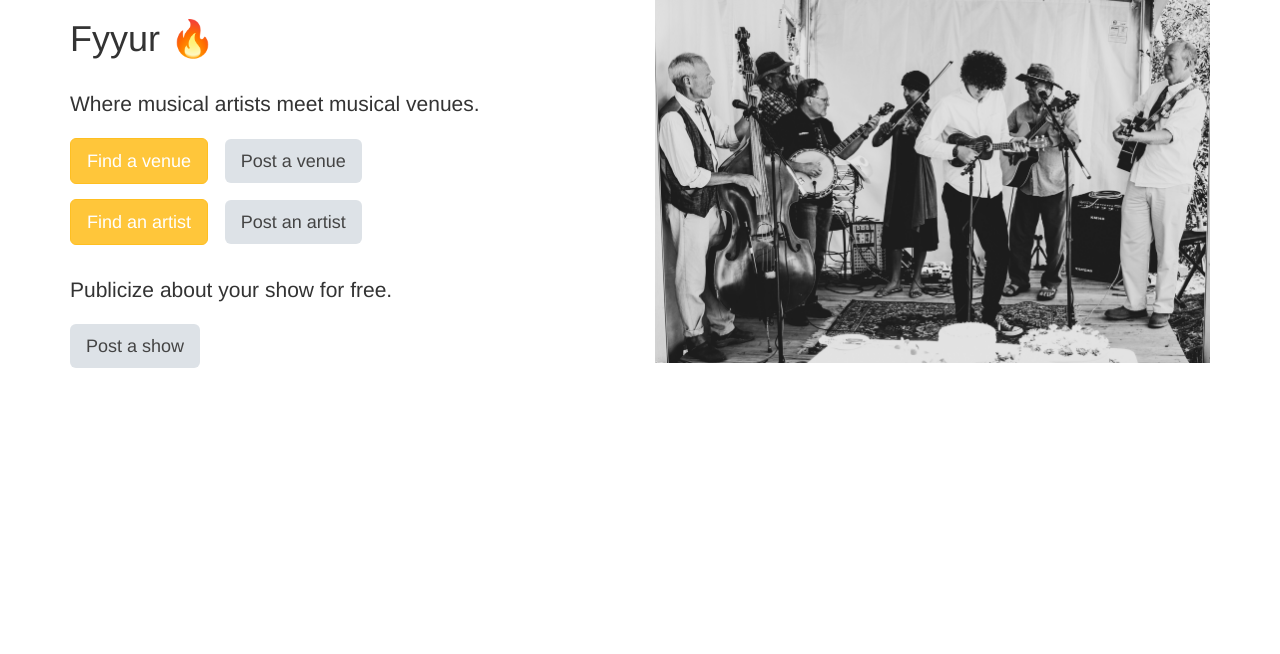
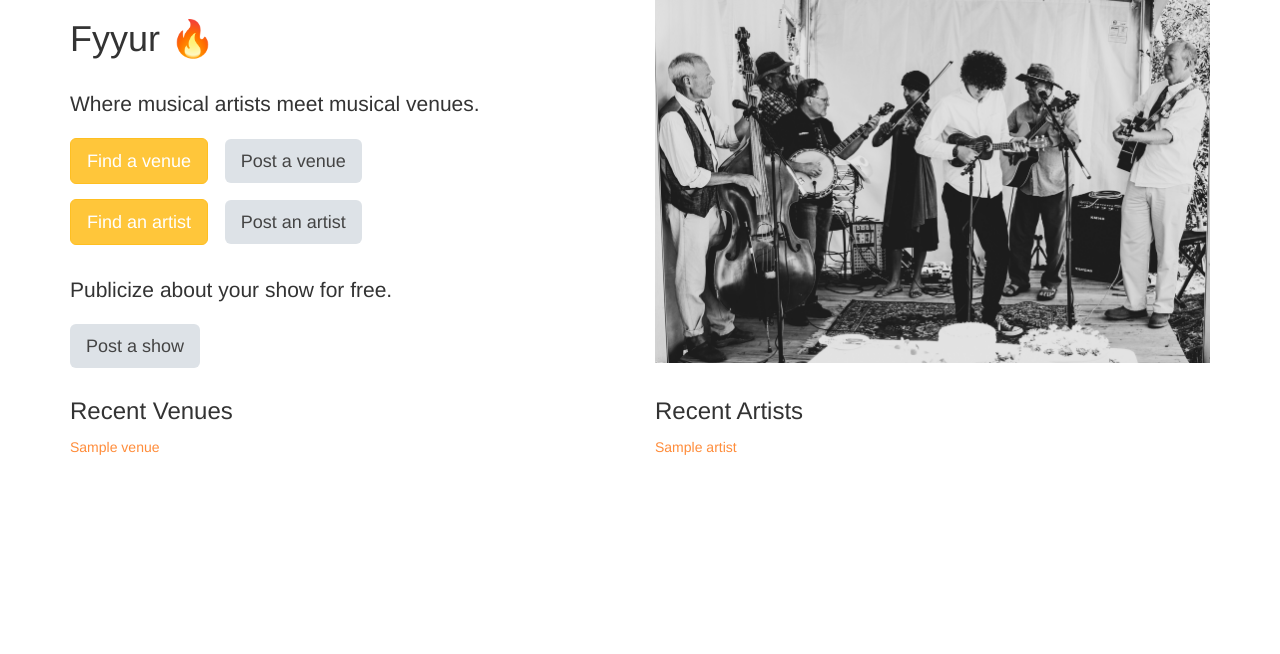
Before and after one commit to wangy754/fullstackproject1, a Flask app: page / in a window 1280 px wide. Shown: the part 81-735 px from the top of the page. Run offline with Flask 2, Linux system fonts and the light colour scheme; tables that the repository leaves empty hold one stand-in row (values such as "Sample post"); some libraries are stand-ins or nearby versions.

Commit message:
added all the packages in the file requirements.txt, used Flaskform to validate input data, used JOIN in the query execution

```diff
--- a/starter_code/app.py
+++ b/starter_code/app.py
@@ -5,7 +5,15 @@
 #import json
 import dateutil.parser
 import babel
-from flask import Flask, render_template, request, Response, flash, redirect, url_for
+from flask import (
+  Flask,
+  render_template,
+  request,
+  Response,
+  flash,
+  redirect,
+  url_for
+)
 from flask_moment import Moment
 from flask_sqlalchemy import SQLAlchemy
 import logging
@@ -14,7 +22,7 @@ from flask_wtf import Form
 from forms import *
 from flask_migrate import Migrate
 from models import *
-from sqlalchemy import func
+from sqlalchemy import func, desc
 
 
 #----------------------------------------------------------------------------#
@@ -37,7 +45,9 @@ app.jinja_env.filters['datetime'] = format_datetime
 
 @app.route('/')
 def index():
-  return render_template('pages/home.html')
+  venues = Venue.query.order_by(desc(Venue.id)).limit(10).all()
+  artists = Artist.query.order_by(desc(Artist.id)).limit(10).all()
+  return render_template('pages/home.html', venues=venues, artists=artists)
 
 
 #  Venues
@@ -45,10 +55,7 @@ def index():
 
 @app.route('/venues')
 def venues():
-  # TODO: replace with real venues data.
-  #       num_shows should be aggregated based on number of upcoming shows per venue.
   data = []
-  #all_locations = Venue.query.group_by(Venue.city, Venue.state).all()
   all_locations = Venue.query.with_entities(Venue.city, Venue.state, func.count(Venue.id)).group_by(Venue.city, Venue.state).all()
 
   for location in all_locations:
@@ -72,7 +79,7 @@ def venues():
 
 @app.route('/venues/search', methods=['POST'])
 def search_venues():
-  # TODO: implement search on artists with partial string search. Ensure it is case-insensitive.
+  # implement search on artists with partial string search. Ensure it is case-insensitive.
   # seach for Hop should return "The Musical Hop".
   # search for "Music" should return "The Musical Hop" and "Park Square Live Music & Coffee"
   q = request.form.get('search_term', '')
@@ -88,32 +95,35 @@ def search_venues():
 @app.route('/venues/<int:venue_id>')
 def show_venue(venue_id):
   # shows the venue page with the given venue_id
-  # TODO: replace with real venue data from the venues table, using venue_id
+
   venue = Venue.query.get(venue_id)
   if not venue:
     return render_template('errors/404.html')
-  shows = Show.query.filter_by(venue_id = venue_id)
-  if not shows:
-    return render_template('errors/404.html')
-  upcoming_query = []
-  past_query = []
-  upcoming_number = 0
-  past_number = 0
-  for show in shows:
-    artist = Artist.query.get(show.artist_id)
+
+  upcoming_shows_query = db.session.query(Show).join(Artist).filter(Show.venue_id==venue_id).filter(Show.start_time>datetime.now()).all()
+  past_shows_query = db.session.query(Show).join(Artist).filter(Show.venue_id==venue_id).filter(Show.start_time<datetime.now()).all()
+
+  upcoming_shows = []
+  past_shows = []
+  for show in upcoming_shows_query:
     temp = {
       "venue_id": venue_id,
-      "artist_id": artist.id,
-      "artist_name": artist.name,
-      "artist_image_link": artist.image_link,
+      "artist_id": show.artist_id,
+      "artist_name": show.artist.name,
+      "artist_image_link": show.artist.image_link,
       "start_time": str(show.start_time)
     }
-    if show.start_time > datetime.now():
-      upcoming_query.append(temp)
-      upcoming_number += 1
-    else:
-      past_query.append(temp)
-      past_number += 1
+    upcoming_shows.append(temp)
+
+  for show in past_shows_query:
+    temp = {
+      "venue_id": venue_id,
+      "artist_id": show.artist_id,
+      "artist_name": show.artist.name,
+      "artist_image_link": show.artist.image_link,
+      "start_time": str(show.start_time)
+    }
+    past_shows.append(temp)
 
   data={
     "id": venue.id,
@@ -128,10 +138,10 @@ def show_venue(venue_id):
     "seeking_talent": venue.seeking_talent,
     "seeking_description": venue.seeking_description,
     "image_link": venue.image_link,
-    "past_shows": past_query,
-    "upcoming_shows": upcoming_query,
-    "past_shows_count": past_number,
-    "upcoming_shows_count": upcoming_number,
+    "past_shows": past_shows,
+    "upcoming_shows": upcoming_shows,
+    "past_shows_count": len(past_shows),
+    "upcoming_shows_count": len(upcoming_shows) ,
   }
 
   return render_template('pages/show_venue.html', venue=data)
@@ -146,41 +156,46 @@ def create_venue_form():
 
 @app.route('/venues/create', methods=['POST'])
 def create_venue_submission():
-  # TODO: insert form data as a new Venue record in the db, instead
-  # TODO: modify data to be the data object returned from db insertion
 
-  try:
-    name1 = request.form['name']
-    city1= request.form['city']
-    state1 = request.form['state']
-    address1 = request.form['address']
-    phone1 = request.form['phone']
-    genres1 = request.form.getlist('genres')
-    facebook_link1 = request.form['facebook_link']
-    image_link1 = request.form['image_link']
-    website1 = request.form['website_link']
-    seeking_talent1 = True if 'seeking_talent' in request.form else False
-    seeking_description1 = request.form['seeking_description']
-    venue = Venue(name=name1, city=city1, state=state1, address=address1, phone=phone1, genres=genres1,
-      facebook_link=facebook_link1, image_link=image_link1,
-      website=website1, seeking_talent=seeking_talent1, seeking_description=seeking_description1)
-    db.session.add(venue)
-    db.session.commit()
-    # on successful db insert, flash success
-    flash('Venue ' + request.form['name'] + ' was successfully listed!')
-  except:
-    db.session.rollback()
-    # TODO: on unsuccessful db insert, flash an error instead.
-    # see: http://flask.pocoo.org/docs/1.0/patterns/flashing/
-    flash('An error occurred. Venue ' + data.name + ' could not be listed.')
-  finally:
-    db.session.close()
+  form = VenueForm(request.form, meta={'csrf': False})
+  if form.validate():
+    try:
+      name1 = request.form['name']
+      city1= request.form['city']
+      state1 = request.form['state']
+      address1 = request.form['address']
+      phone1 = request.form['phone']
+      genres1 = request.form.getlist('genres')
+      facebook_link1 = request.form['facebook_link']
+      image_link1 = request.form['image_link']
+      website1 = request.form['website_link']
+      seeking_talent1 = True if 'seeking_talent' in request.form else False
+      seeking_description1 = request.form['seeking_description']
+      venue = Venue(name=name1, city=city1, state=state1, address=address1, phone=phone1, genres=genres1,
+        facebook_link=facebook_link1, image_link=image_link1,
+        website=website1, seeking_talent=seeking_talent1, seeking_description=seeking_description1)
+      db.session.add(venue)
+      db.session.commit()
+      # on successful db insert, flash success
+      flash('Venue ' + request.form['name'] + ' was successfully listed!')
+    except:
+      db.session.rollback()
+      # TODO: on unsuccessful db insert, flash an error instead.
+      # see: http://flask.pocoo.org/docs/1.0/patterns/flashing/
+      flash('An error occurred. Venue ' + data.name + ' could not be listed.')
+    finally:
+      db.session.close()
+  else:
+    message = []
+    for field, err in form.errors.items():
+      message.append(field + ' ' + err[0])
+    flash('Errors ' + str(message))
 
   return render_template('pages/home.html')
 
 @app.route('/venues/<venue_id>', methods=['DELETE'])
 def delete_venue(venue_id):
-  # TODO: Complete this endpoint for taking a venue_id, and using
+  # Complete this endpoint for taking a venue_id, and using
   # SQLAlchemy ORM to delete a record. Handle cases where the session commit could fail.
 
   # BONUS CHALLENGE: Implement a button to delete a Venue on a Venue Page, have it so that
@@ -195,9 +210,10 @@ def delete_venue(venue_id):
     error = True
   finally:
     db.session.close()
+
   if error:
     flash('An error occurred. Please try again')
-  if not error:
+  else:
     flash('Venue deleted.')
 
   return render_template('pages/home.html')
@@ -205,13 +221,12 @@ def delete_venue(venue_id):
 #  ----------------------------------------------------------------
 @app.route('/artists')
 def artists():
-  # TODO: replace with real data returned from querying the database
   data = Artist.query.all()
   return render_template('pages/artists.html', artists=data)
 
 @app.route('/artists/search', methods=['POST'])
 def search_artists():
-  # TODO: implement search on artists with partial string search. Ensure it is case-insensitive.
+  # implement search on artists with partial string search. Ensure it is case-insensitive.
   # seach for "A" should return "Guns N Petals", "Matt Quevado", and "The Wild Sax Band".
   # search for "band" should return "The Wild Sax Band".
 
@@ -230,28 +245,29 @@ def search_artists():
 @app.route('/artists/<int:artist_id>')
 def show_artist(artist_id):
   # shows the artist page with the given artist_id
-  # TODO: replace with real artist data from the artist table, using artist_id
   query_artist = Artist.query.get(artist_id)
-  query_shows = Show.query.filter_by(artist_id=artist_id).all()
+  upcoming_shows_query =db.session.query(Show).join(Venue).filter(Show.artist_id==artist_id).filter(Show.start_time>datetime.now()).all()
+  past_shows_query =db.session.query(Show).join(Venue).filter(Show.artist_id==artist_id).filter(Show.start_time<datetime.now()).all()
 
-  upcoming_query = []
-  past_query = []
-  upcoming_number = 0
-  past_number = 0
-  for show in query_shows:
-    venue = Venue.query.get(show.venue_id)
+  upcoming_shows = []
+  past_shows = []
+  for show in upcoming_shows_query:
     temp = {
       "venue_id": show.venue_id,
-      "venue_name": venue.name,
-      "venue_image_link": venue.image_link,
+      "venue_name": show.venue.name,
+      "venue_image_link": show.venue.image_link,
       "start_time": str(show.start_time)
     }
-    if show.start_time > datetime.now():
-      upcoming_query.append(temp)
-      upcoming_number += 1
-    else:
-      past_query.append(temp)
-      past_number += 1
+    upcoming_shows.append(temp)
+
+  for show in past_shows_query:
+    temp = {
+      "venue_id": show.venue_id,
+      "venue_name": show.venue.name,
+      "venue_image_link": show.venue.image_link,
+      "start_time": str(show.start_time)
+    }
+    past_shows.append(temp)
 
   data={
     "id": artist_id,
@@ -265,11 +281,12 @@ def show_artist(artist_id):
     "seeking_venue": query_artist.seeking_venue,
     "seeking_description": query_artist.seeking_description,
     "image_link": query_artist.image_link,
-    "past_shows": past_query,
-    "upcoming_shows": upcoming_query,
-    "past_shows_count": past_number,
-    "upcoming_shows_count": upcoming_number,
+    "past_shows": past_shows,
+    "upcoming_shows": upcoming_shows,
+    "past_shows_count": len(past_shows),
+    "upcoming_shows_count": len(upcoming_shows),
   }
+
   return render_template('pages/show_artist.html', artist=data)
 
 #  Update
@@ -299,27 +316,34 @@ def edit_artist(artist_id):
 
 @app.route('/artists/<int:artist_id>/edit', methods=['POST'])
 def edit_artist_submission(artist_id):
-  # TODO: take values from the form submitted, and update existing
+  # take values from the form submitted, and update existing
   # artist record with ID <artist_id> using the new attributes
-  try:
-    artist = Artist.query.get(artist_id)
-    artist.name = request.form['name']
-    artist.city= request.form['city']
-    artist.state = request.form['state']
-    artist.phone = request.form['phone']
-    artist.genres = request.form.getlist('genres')
-    artist.facebook_link = request.form['facebook_link']
-    artist.image_link = request.form['image_link']
-    artist.website = request.form['website_link']
-    artist.seeking_venue = True if 'seeking_venue' in request.form else False
-    artist.seeking_description = request.form['seeking_description']
-    db.session.commit()
-  except:
-    db.session.rollback()
-    # TODO: on unsuccessful db update, flash an error instead.
-    flash('An error occurred. Artist could not be updated.')
-  finally:
-    db.session.close()
+  form = ArtistForm(request.form, meta={'csrf': False})
+  if form.validate():
+    try:
+      artist = Artist.query.get(artist_id)
+      artist.name = request.form['name']
+      artist.city= request.form['city']
+      artist.state = request.form['state']
+      artist.phone = request.form['phone']
+      artist.genres = request.form.getlist('genres')
+      artist.facebook_link = request.form['facebook_link']
+      artist.image_link = request.form['image_link']
+      artist.website = request.form['website_link']
+      artist.seeking_venue = True if 'seeking_venue' in request.form else False
+      artist.seeking_description = request.form['seeking_description']
+      db.session.commit()
+    except:
+      db.session.rollback()
+      # on unsuccessful db update, flash an error instead.
+      flash('An error occurred. Artist could not be updated.')
+    finally:
+      db.session.close()
+  else:
+    message = []
+    for field, err in form.errors.items():
+        message.append(field + ' ' + err[0])
+    flash('Errors ' + str(message))
   return redirect(url_for('show_artist', artist_id=artist_id))
 
 @app.route('/venues/<int:venue_id>/edit', methods=['GET'])
@@ -348,26 +372,34 @@ def edit_venue(venue_id):
 def edit_venue_submission(venue_id):
   # TODO: take values from the form submitted, and update existing
   # venue record with ID <venue_id> using the new attributes
-  try:
-    venue = Venue.query.get(venue_id)
-    venue.name = request.form['name']
-    venue.city= request.form['city']
-    venue.state = request.form['state']
-    venue.address = request.form['address']
-    venue.phone = request.form['phone']
-    venue.genres = request.form.getlist('genres')
-    venue.facebook_link = request.form['facebook_link']
-    venue.image_link = request.form['image_link']
-    venue.website = request.form['website_link']
-    venue.seeking_talent = True if 'seeking_talent' in request.form else False
-    venue.seeking_description = request.form['seeking_description']
-    db.session.commit()
-  except:
-    db.session.rollback()
-    # TODO: on unsuccessful db update, flash an error instead.
-    flash('An error occurred. Venue could not be updated.')
-  finally:
-    db.session.close()
+  form = VenueForm(request.form, meta={'csrf': False})
+  if form.validate():
+    try:
+      venue = Venue.query.get(venue_id)
+      venue.name = request.form['name']
+      venue.city= request.form['city']
+      venue.state = request.form['state']
+      venue.address = request.form['address']
+      venue.phone = request.form['phone']
+      venue.genres = request.form.getlist('genres')
+      venue.facebook_link = request.form['facebook_link']
+      venue.image_link = request.form['image_link']
+      venue.website = request.form['website_link']
+      venue.seeking_talent = True if 'seeking_talent' in request.form else False
+      venue.seeking_description = request.form['seeking_description']
+      db.session.commit()
+    except:
+      db.session.rollback()
+      # TODO: on unsuccessful db update, flash an error instead.
+      flash('An error occurred. Venue could not be updated.')
+    finally:
+      db.session.close()
+  else:
+    message = []
+    for field, err in form.errors.items():
+        message.append(field + ' ' + err[0])
+    flash('Errors ' + str(message))
+
   return redirect(url_for('show_venue', venue_id=venue_id))
 
 #  Create Artist
@@ -381,35 +413,40 @@ def create_artist_form():
 @app.route('/artists/create', methods=['POST'])
 def create_artist_submission():
   # called upon submitting the new artist listing form
-  # TODO: insert form data as a new Venue record in the db, instead
-  # TODO: modify data to be the data object returned from db insertion
-
-  try:
-    name1 = request.form['name']
-    city1= request.form['city']
-    state1 = request.form['state']
-    phone1 = request.form['phone']
-    genres1 = request.form.getlist('genres')
-    facebook_link1 = request.form['facebook_link']
-    image_link1 = request.form['image_link']
-    website1 = request.form['website_link']
-    seeking_venue1 = True if 'seeking_venue' in request.form else False
-    seeking_description1 = request.form['seeking_description']
-    artist = Artist(name=name1, city=city1, state=state1, phone=phone1, genres=genres1,
-      facebook_link=facebook_link1, image_link=image_link1,
-      website=website1, seeking_venue=seeking_venue1, seeking_description=seeking_description1)
-    db.session.add(artist)
-    db.session.commit()
-    # on successful db insert, flash success
-    flash('Artist ' + request.form['name'] + ' was successfully listed!')
-  except:
-    db.session.rollback()
-    # TODO: on unsuccessful db insert, flash an error instead.
-    # see: http://flask.pocoo.org/docs/1.0/patterns/flashing/
-    flash('An error occurred. Artist ' + data.name + ' could not be listed.')
-  finally:
-    db.session.close()
-
+  # insert form data as a new Venue record in the db, instead
+  # modify data to be the data object returned from db insertion
+  form = ArtistForm(request.form, meta={'csrf': False})
+  if form.validate():
+    try:
+      name1 = request.form['name']
+      city1= request.form['city']
+      state1 = request.form['state']
+      phone1 = request.form['phone']
+      genres1 = request.form.getlist('genres')
+      facebook_link1 = request.form['facebook_link']
+      image_link1 = request.form['image_link']
+      website1 = request.form['website_link']
+      seeking_venue1 = True if 'seeking_venue' in request.form else False
+      seeking_description1 = request.form['seeking_description']
+      artist = Artist(name=name1, city=city1, state=state1, phone=phone1, genres=genres1,
+        facebook_link=facebook_link1, image_link=image_link1,
+        website=website1, seeking_venue=seeking_venue1, seeking_description=seeking_description1)
+      db.session.add(artist)
+      db.session.commit()
+      # on successful db insert, flash success
+      flash('Artist ' + request.form['name'] + ' was successfully listed!')
+    except:
+      db.session.rollback()
+      # on unsuccessful db insert, flash an error instead.
+      # see: http://flask.pocoo.org/docs/1.0/patterns/flashing/
+      flash('An error occurred. Artist could not be listed.')
+    finally:
+      db.session.close()
+  else:
+    message = []
+    for field, err in form.errors.items():
+        message.append(field + ' ' + err[0])
+    flash('Errors ' + str(message))
   return render_template('pages/home.html')
 
 #  Shows
@@ -418,7 +455,7 @@ def create_artist_submission():
 @app.route('/shows')
 def shows():
   # displays list of shows at /shows
-  # TODO: replace with real venues data.
+  # replace with real venues data.
   #       num_shows should be aggregated based on number of upcoming shows per venue.
   data=[]
   all_shows = Show.query.all()
@@ -448,7 +485,7 @@ def create_shows():
 @app.route('/shows/create', methods=['POST'])
 def create_show_submission():
   # called to create new shows in the db, upon submitting new show listing form
-  # TODO: insert form data as a new Show record in the db, instead
+  # insert form data as a new Show record in the db, instead
   try:
     artist_id1 = request.form['artist_id']
     venue_id1= request.form['venue_id']
@@ -465,7 +502,7 @@ def create_show_submission():
     db.session.close()
 
   # on successful db insert, flash success
-  # TODO: on unsuccessful db insert, flash an error instead.
+  # on unsuccessful db insert, flash an error instead.
   # e.g., flash('An error occurred. Show could not be listed.')
   # see: http://flask.pocoo.org/docs/1.0/patterns/flashing/
   return render_template('pages/home.html')
--- a/starter_code/models.py
+++ b/starter_code/models.py
@@ -38,6 +38,7 @@ class Venue(db.Model):
     facebook_link = db.Column(db.String(120))
     seeking_talent = db.Column(db.Boolean, nullable=False, default=False)
     seeking_description = db.Column(db.String(1000))
+    shows = db.relationship('Show', backref="venue", lazy=True)
 
     # TODO: implement any missing fields, as a database migration using Flask-Migrate
 
@@ -56,6 +57,7 @@ class Artist(db.Model):
     facebook_link = db.Column(db.String(120))
     seeking_venue = db.Column(db.Boolean, nullable=False, default=False)
     seeking_description = db.Column(db.String(1000))
+    shows = db.relationship('Show', backref="artist", lazy=True)
 
     # TODO: implement any missing fields, as a database migration using Flask-Migrate
 
--- a/starter_code/templates/pages/home.html
+++ b/starter_code/templates/pages/home.html
@@ -19,7 +19,33 @@
 		</h3>
 	</div>
 	<div class="col-sm-6 hidden-sm hidden-xs">
-		<img id="front-splash" src="{{ url_for('static',filename='img/front-splash.jpg') }}" alt="Front Photo of Musical Band" />
+		<img id="front-splash" src="{{ url_for('static',filename='img/front-splash.jpg') }}"
+			alt="Front Photo of Musical Band" />
 	</div>
 </div>
+
+<div class="row">
+	<div class="col-sm-6">
+		<h3>Recent Venues</h3>
+		{% for venue in venues %}
+		<a href="/venues/">
+			<div>
+				<h5>{{ venue.name }}</h5>
+			</div>
+		</a>
+		{% endfor %}
+	</div>
+	<div class="col-sm-6">
+		<h3>Recent Artists</h3>
+		{% for artist in artists %}
+		<a href="/artists/">
+			<div>
+				<h5>{{ artist.name }}</h5>
+			</div>
+		</a>
+		{% endfor %}
+	</div>
+</div>
+
+
 {% endblock %}
```
Also changed, not shown: starter_code/config.py (+7 -2 lines), starter_code/forms.py (+18 -6 lines), starter_code/requirements.txt (+31 -4 lines), starter_code/templates/pages/show_venue.html (+13 -12 lines).
